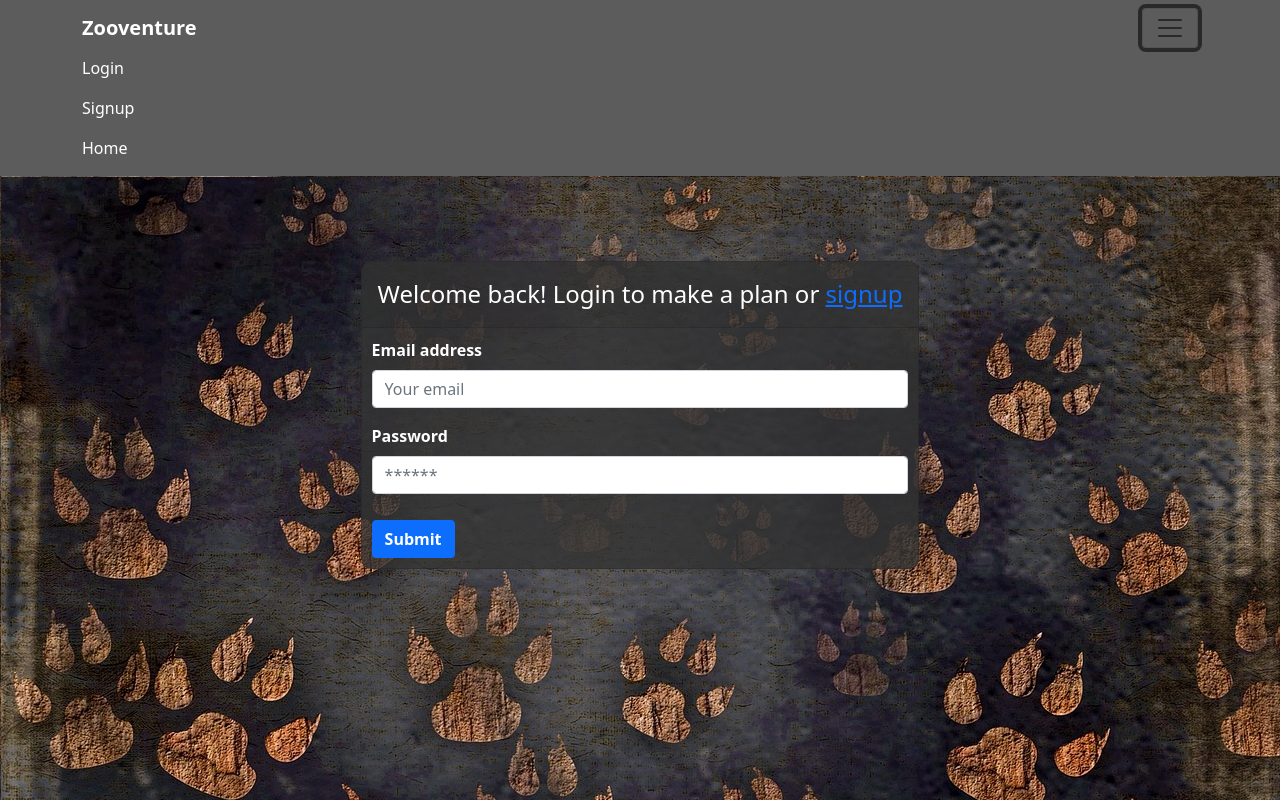
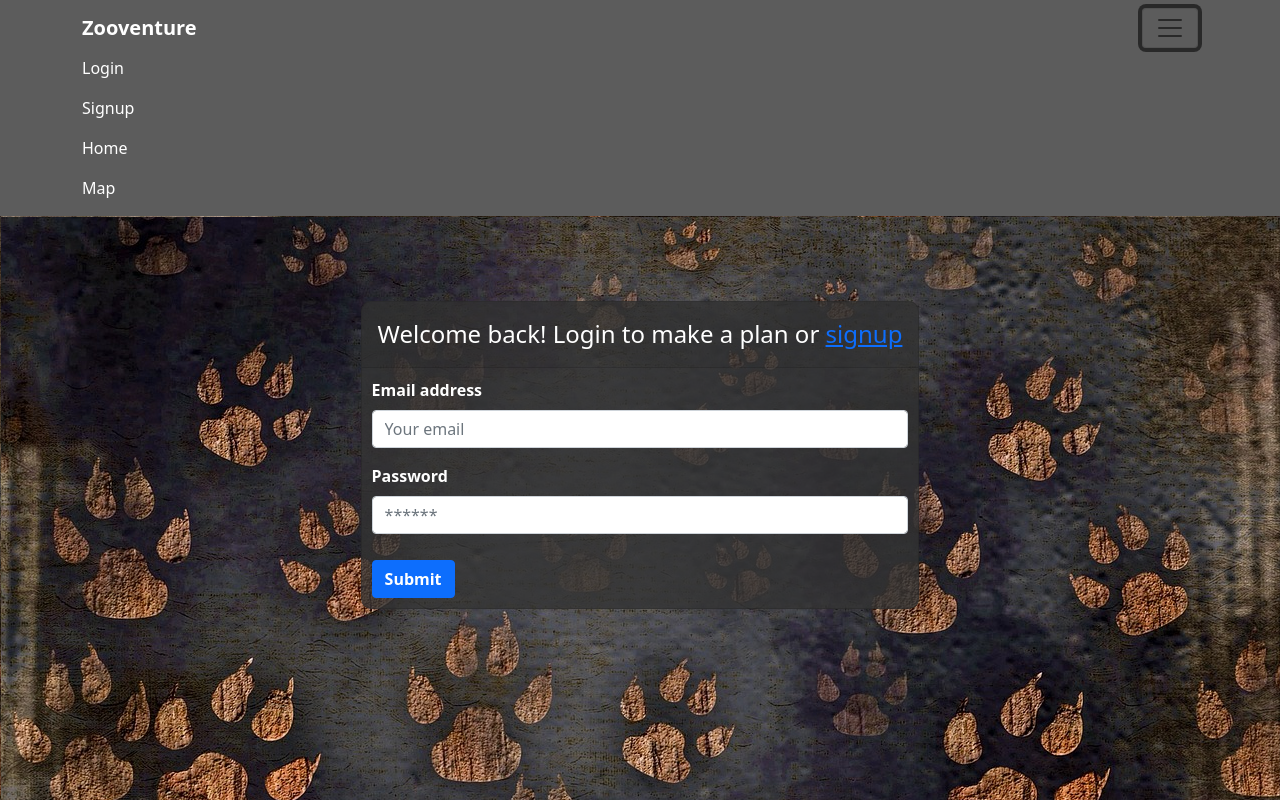
Before and after one commit to niccolosaurus/zooventure, a React (Create React App) app in the folder client/: page /login in a window 1280 px wide. Both pictures are taken after a click on the button 1170 px from the left and 28 px from the top of the page. Shown: the top 800 px of the page. Built offline with nearby package versions, Linux system fonts and the light colour scheme; the HTML template or start-up script is replaced by a standard one.

Commit message:
added Map option to navbar

```diff
--- a/client/src/components/Header.js
+++ b/client/src/components/Header.js
@@ -56,8 +56,11 @@ const Header = () => {
             </>
           )}
           <Nav.Link style={{color: "white"}} className="nav-link active" href="/">
-                Home
-              </Nav.Link>
+            Home
+          </Nav.Link>
+          <Nav.Link style={{color: "white"}} className="nav-link active" href="/map">
+            Map
+          </Nav.Link>
           </Nav>
             </Navbar.Collapse>
             </Container>
```
